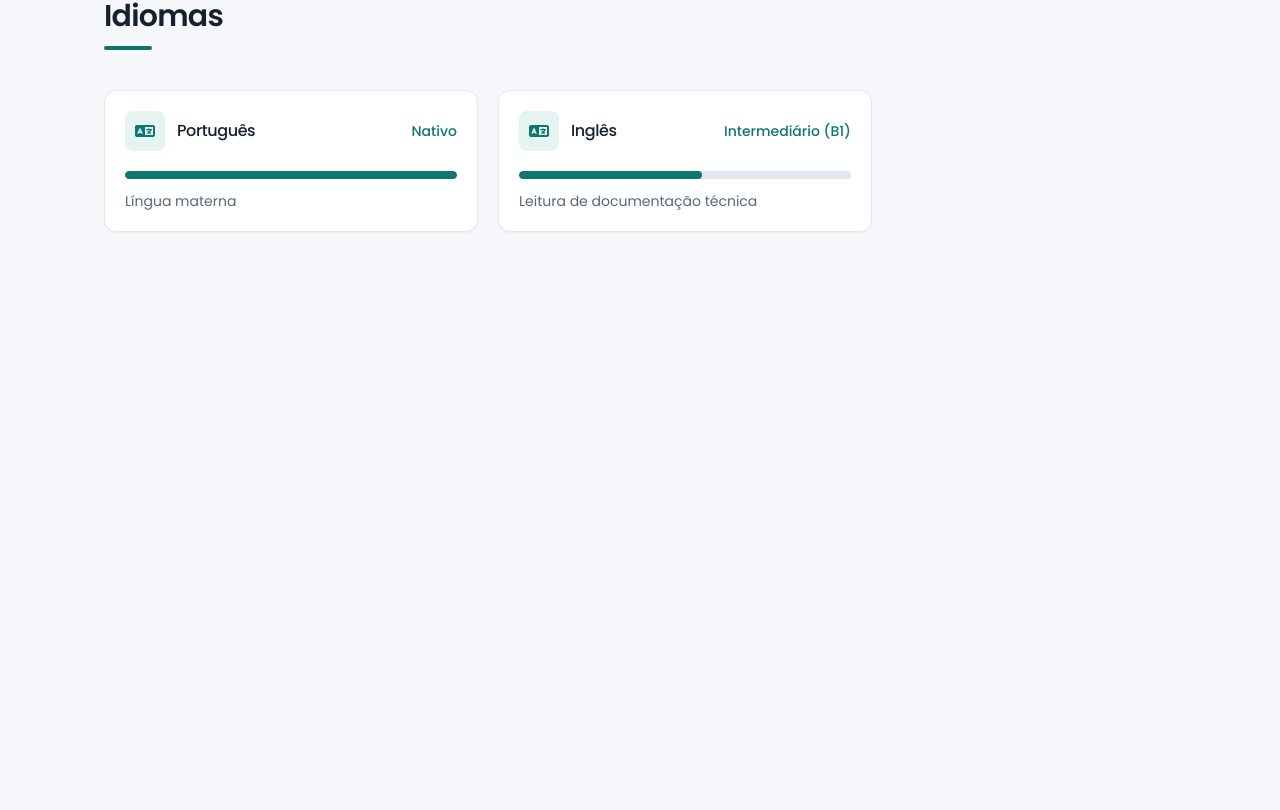
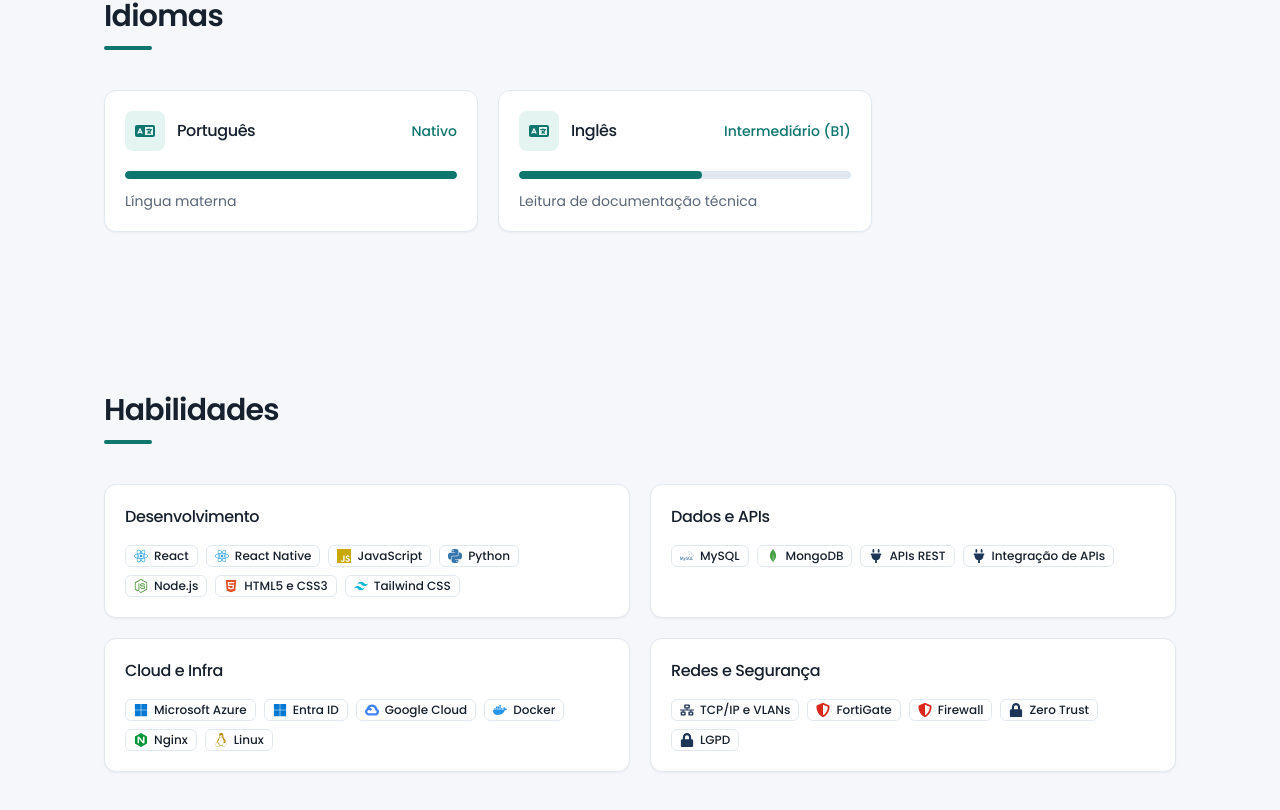
Before and after one commit to lugustavos/portfolio, a React (Vite) app: page / in a window 1280 px wide. Shown: the part 4589-5399 px from the top of the page. Before the commit the page ends 4901 px from the top, so only its background shows below. Built offline with nearby package versions, Linux system fonts and the light colour scheme.

Commit message:
habilidades com os logos das tecnologias

```diff
--- /dev/null
+++ b/src/components/Skills.tsx
@@ -0,0 +1,26 @@
+import { skills } from '../data/profile'
+import { SectionTitle } from './ui/SectionTitle'
+import { Tech } from './ui/TechIcon'
+
+export function Skills() {
+  return (
+    <section id="skills" className="section">
+      <div className="container-content">
+        <SectionTitle title="Habilidades" />
+
+        <div className="mt-10 grid gap-5 sm:grid-cols-2">
+          {skills.map((s) => (
+            <div key={s.group} className="card p-5">
+              <h3 className="font-medium">{s.group}</h3>
+              <div className="mt-4 flex flex-wrap gap-2">
+                {s.items.map((item) => (
+                  <Tech key={item} name={item} />
+                ))}
+              </div>
+            </div>
+          ))}
+        </div>
+      </div>
+    </section>
+  )
+}
--- a/src/data/profile.ts
+++ b/src/data/profile.ts
@@ -171,3 +171,22 @@ export const languages: Language[] = [
   { name: 'Português', level: 'Nativo', detail: 'Língua materna', percent: 100 },
   { name: 'Inglês', level: 'Intermediário (B1)', detail: 'Leitura de documentação técnica', percent: 55 },
 ]
+
+export const skills: { group: string; items: string[] }[] = [
+  {
+    group: 'Desenvolvimento',
+    items: ['React', 'React Native', 'JavaScript', 'Python', 'Node.js', 'HTML5 e CSS3', 'Tailwind CSS'],
+  },
+  {
+    group: 'Dados e APIs',
+    items: ['MySQL', 'MongoDB', 'APIs REST', 'Integração de APIs'],
+  },
+  {
+    group: 'Cloud e Infra',
+    items: ['Microsoft Azure', 'Entra ID', 'Google Cloud', 'Docker', 'Nginx', 'Linux'],
+  },
+  {
+    group: 'Redes e Segurança',
+    items: ['TCP/IP e VLANs', 'FortiGate', 'Firewall', 'Zero Trust', 'LGPD'],
+  },
+]
--- a/src/pages/Home.tsx
+++ b/src/pages/Home.tsx
@@ -4,6 +4,7 @@ import { Education } from '../components/Education'
 import { Experience } from '../components/Experience'
 import { Courses } from '../components/Courses'
 import { Languages } from '../components/Languages'
+import { Skills } from '../components/Skills'
 
 export default function Home() {
   return (
@@ -14,6 +15,7 @@ export default function Home() {
       <Experience />
       <Courses />
       <Languages />
+      <Skills />
     </main>
   )
 }
```
